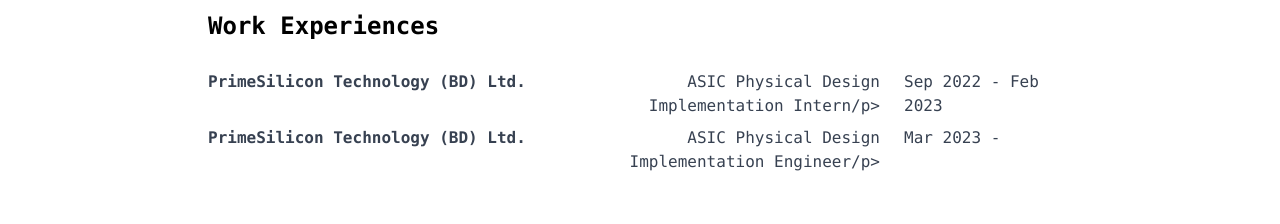
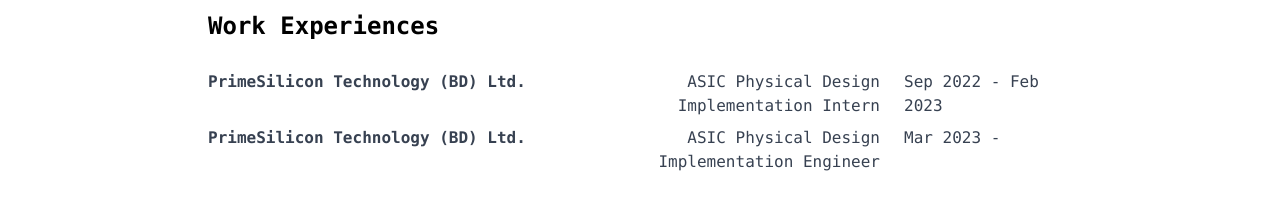
Before and after one commit to arnobk/arnobk.github.io, a plain HTML site: page index.html in a window 1280 px wide. Shown: the part 700-924 px from the top of the page. Drawn offline with Linux system fonts and the light colour scheme.

Commit message:
Fixed HTML error

```diff
--- a/index.html
+++ b/index.html
@@ -113,12 +113,12 @@
       <h2 class="font-bold text-2xl py-6">Work Experiences</h2>
       <div class="grid grid-cols-9 py-1 text-gray-700">
         <p class="font-semibold col-span-4">PrimeSilicon Technology (BD) Ltd.</p>
-        <p class="col-span-3 text-right">ASIC Physical Design Implementation Intern/p>
+        <p class="col-span-3 text-right">ASIC Physical Design Implementation Intern</p>
         <p class="col-span-2 ml-4 lg:ml-6">Sep 2022 - Feb 2023</p>
       </div>
       <div class="grid grid-cols-9 py-1 text-gray-700">
         <p class="font-semibold col-span-4">PrimeSilicon Technology (BD) Ltd.</p>
-        <p class="col-span-3 text-right">ASIC Physical Design Implementation Engineer/p>
+        <p class="col-span-3 text-right">ASIC Physical Design Implementation Engineer</p>
         <p class="col-span-2 ml-4 lg:ml-6">Mar 2023 - </p>
       </div>
     </div>
```
